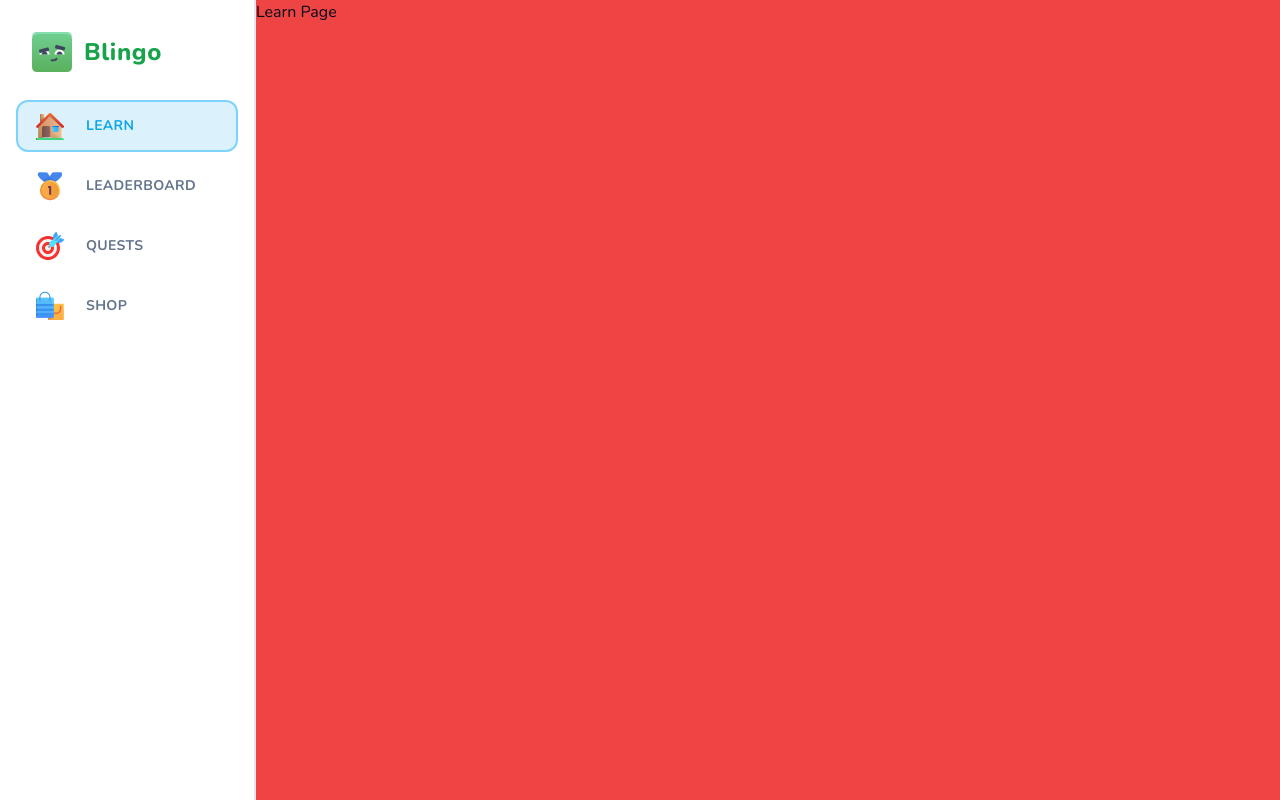
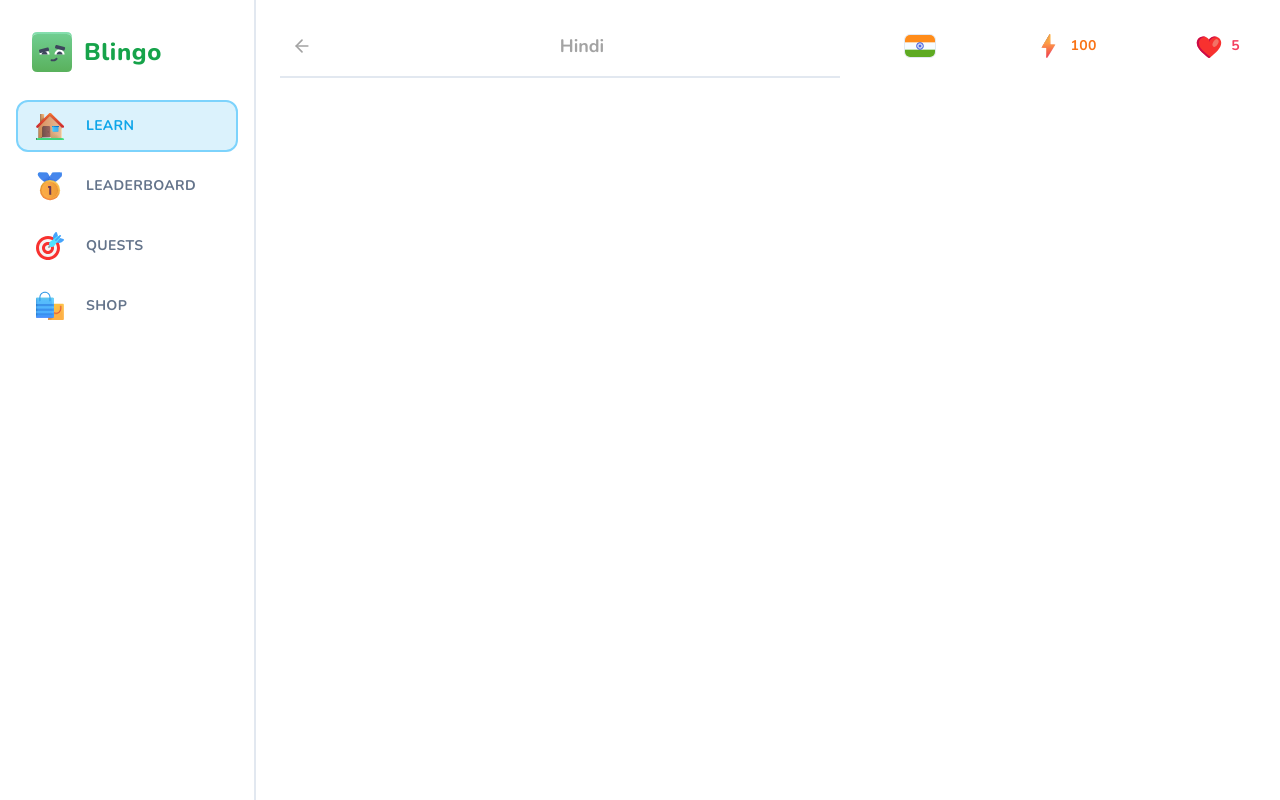
Before and after one commit to The-Naveen-Chandra/Blingo, a Next.js app: page /learn in a window 1280 px wide. Built offline with nearby package versions, Linux system fonts and the light colour scheme.

Commit message:
Dev: Basic layout for the learn page with header, feed-wrapper, sticky-wrapper and user-progress components

```diff
--- a/app/(main)/layout.tsx
+++ b/app/(main)/layout.tsx
@@ -11,7 +11,7 @@
       <MobileHeader />
       <Sidebar className="hidden lg:flex" />
       <main className="lg:pl-[256px] h-full pt-[50px] lg:pt-0">
-        <div className="bg-red-500 h-full">{children}</div>
+        <div className="max-w-[1056px] mx-auto pt-6 h-full">{children}</div>
       </main>
     </>
   );
--- /dev/null
+++ b/app/(main)/learn/header.tsx
@@ -0,0 +1,22 @@
+import Link from "next/link";
+import { ArrowLeft } from "lucide-react";
+
+import { Button } from "@/components/ui/button";
+
+type Props = {
+  title: string;
+};
+
+export const Header = ({ title }: Props) => {
+  return (
+    <div className="sticky top-0 bg-white pb-3 lg:pt-[28px] lg:mt-[-28px] flex items-center justify-between border-b-2 mb-5 text-neutral-400 lg:z-50">
+      <Link href={"/courses"}>
+        <Button variant={"ghost"} size={"sm"}>
+          <ArrowLeft className="h-5 w-5 stroke-2 text-neutral-400" />
+        </Button>
+      </Link>
+      <h1 className="font-bold text-lg">{title}</h1>
+      <div />
+    </div>
+  );
+};
--- a/app/(main)/learn/page.tsx
+++ b/app/(main)/learn/page.tsx
@@ -1,5 +1,28 @@
+import { FeedWrapper } from "@/components/feed-wrapper";
+import { StickyWrapper } from "@/components/sticky-wrapper";
+import { Header } from "./header";
+import { UserProgress } from "@/components/user-progress";
+
 const LearnPage = () => {
-  return <div>Learn Page</div>;
+  return (
+    <div className="flex flex-row-reverse gap-[48px] px-6">
+      <StickyWrapper>
+        <UserProgress
+          activeCourse={{
+            title: "Hindi",
+            imageSrc: "/in.svg",
+          }}
+          hearts={5}
+          points={100}
+          hasActiveSubscription={false}
+        />
+      </StickyWrapper>
+
+      <FeedWrapper>
+        <Header title={"Hindi"} />
+      </FeedWrapper>
+    </div>
+  );
 };
 
 export default LearnPage;
--- /dev/null
+++ b/components/feed-wrapper.tsx
@@ -0,0 +1,7 @@
+type Props = {
+  children: React.ReactNode;
+};
+
+export const FeedWrapper = ({ children }: Props) => {
+  return <div className="flex-1 relative top-0 pb-10">{children}</div>;
+};
--- /dev/null
+++ b/components/sticky-wrapper.tsx
@@ -0,0 +1,13 @@
+type Props = {
+  children: React.ReactNode;
+};
+
+export const StickyWrapper = ({ children }: Props) => {
+  return (
+    <div className="hidden lg:block w-[368px] sticky self-end bottom-6">
+      <div className="min-h-[calc(100vh-48px)] sticky top-6 flex flex-col gap-y-4">
+        {children}
+      </div>
+    </div>
+  );
+};
--- a/components/user-progress.tsx
+++ b/components/user-progress.tsx
@@ -2,6 +2,7 @@
 import Image from "next/image";
 
 import { Button } from "./ui/button";
+import { InfinityIcon } from "lucide-react";
 
 type Props = {
   activeCourse: { imageSrc: string; title: string }; // TODO: Replace with DB types
@@ -31,7 +32,30 @@
       </Link>
       <Link href={"/shop"}>
         <Button variant={"ghost"} className="text-orange-500">
-          <Image width={28} height={28} src={"/points.svg"} alt="Points" />
+          <Image
+            width={28}
+            height={28}
+            src={"/points.svg"}
+            alt="Points"
+            className="mr-2"
+          />
+          {points}
+        </Button>
+      </Link>
+      <Link href={"/shop"}>
+        <Button variant={"ghost"} className="text-rose-500">
+          <Image
+            width={28}
+            height={28}
+            src={"/heart.svg"}
+            alt="Hearts"
+            className="mr-2"
+          />
+          {hasActiveSubscription ? (
+            <InfinityIcon className="h-4 w-4 stroke-[3]" />
+          ) : (
+            hearts
+          )}
         </Button>
       </Link>
     </div>
```
